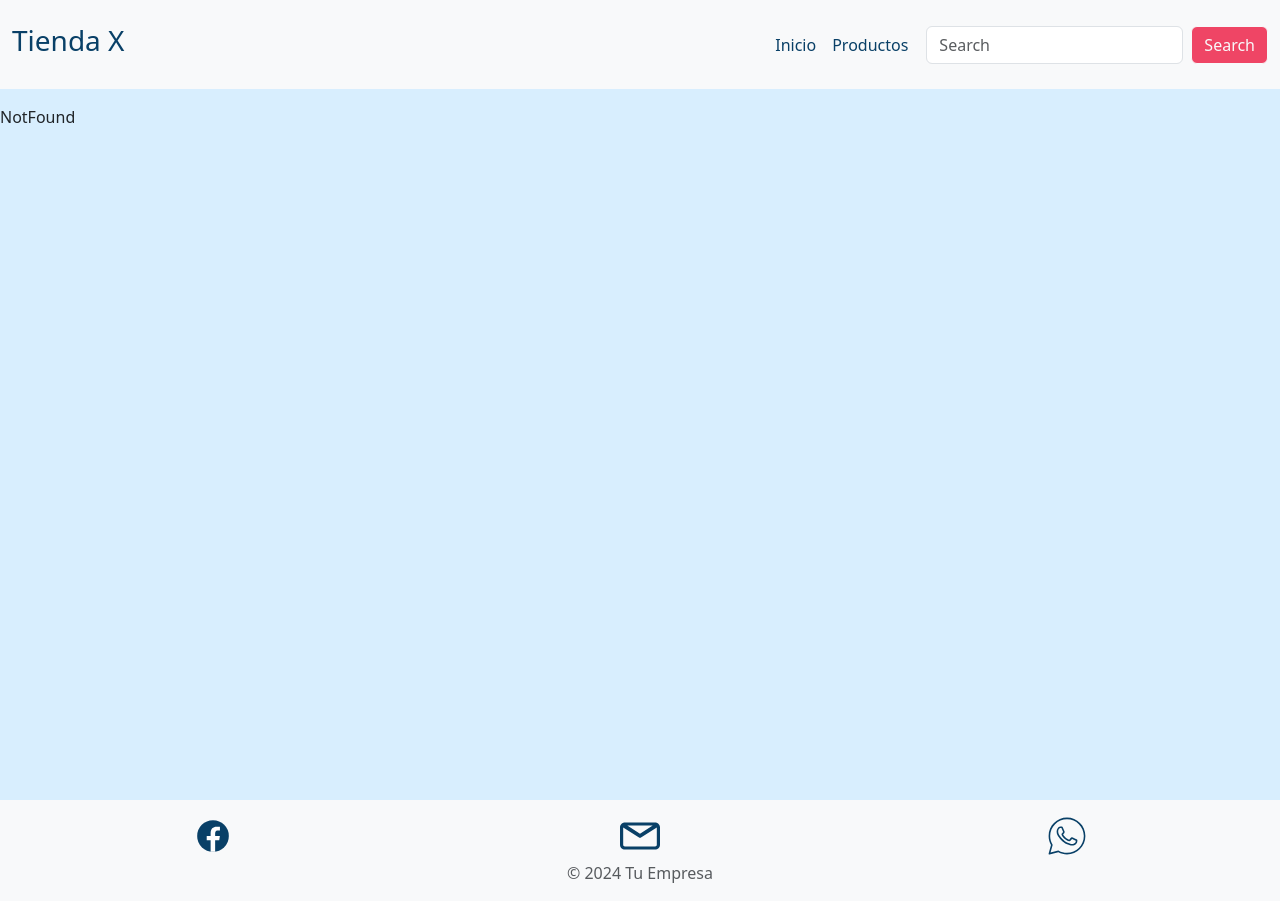
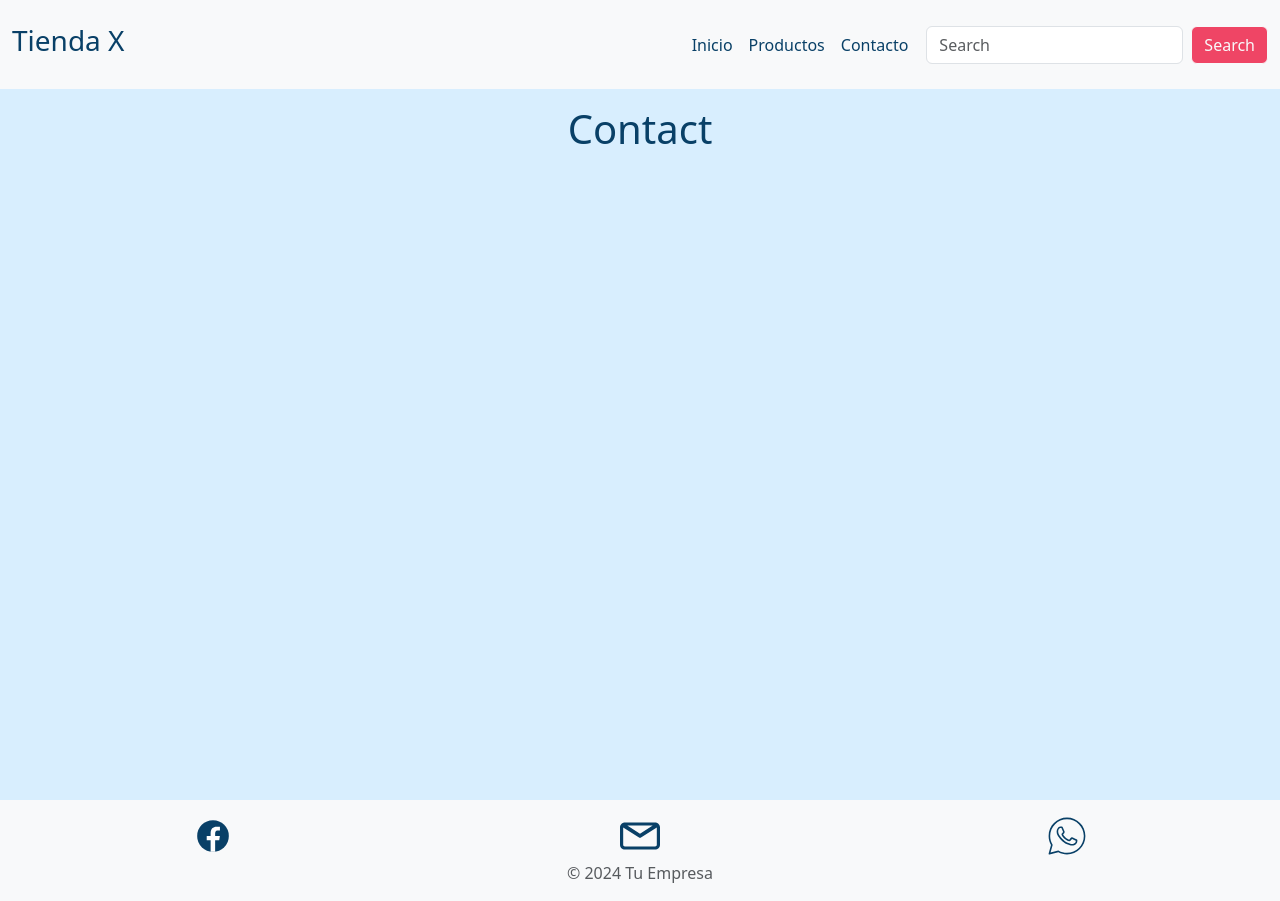
Before and after one commit to Mario-94/tienditaPractica, a React (Vite) app: page /contacto in a window 1280 px wide. Built offline with nearby package versions, Linux system fonts and the light colour scheme.

Commit message:
Agregamos el apartado de contacto

```diff
--- a/src/App.jsx
+++ b/src/App.jsx
@@ -7,6 +7,7 @@ import Footer from "./components/Footer";
 import Home from "./views/Home";
 import Productos from "./views/Productos";
 import NotFound from "./views/NotFound";
+import Contact from "./views/Contact";
 
 function App() {
   return (
@@ -17,6 +18,7 @@ function App() {
           <Routes>
             <Route exact path="/" element={<Home />} />
             <Route path="/productos" element={<Productos />} />
+            <Route path="/contacto" element={<Contact />} />
             <Route path="*" element={<NotFound />} />
           </Routes>
         </div>
--- a/src/components/NavBar.jsx
+++ b/src/components/NavBar.jsx
@@ -32,6 +32,11 @@ const NavBar = () => {
                   <h6>Productos</h6>
                 </Link>
               </li>
+              <li className="nav-item">
+                <Link className="nav-link" to={"contacto"}>
+                  <h6>Contacto</h6>
+                </Link>
+              </li>
             </ul>
             <form className="d-flex" role="search">
               <input
--- /dev/null
+++ b/src/views/Contact.jsx
@@ -0,0 +1,9 @@
+const Contact = () => {
+  return (
+    <div className="container-fluid text-center ">
+      <h1>Contact</h1>
+    </div>
+  );
+};
+
+export default Contact;
```
Also changed, not shown: src/views/Footer.jsx (deleted, +0 -14 lines).
